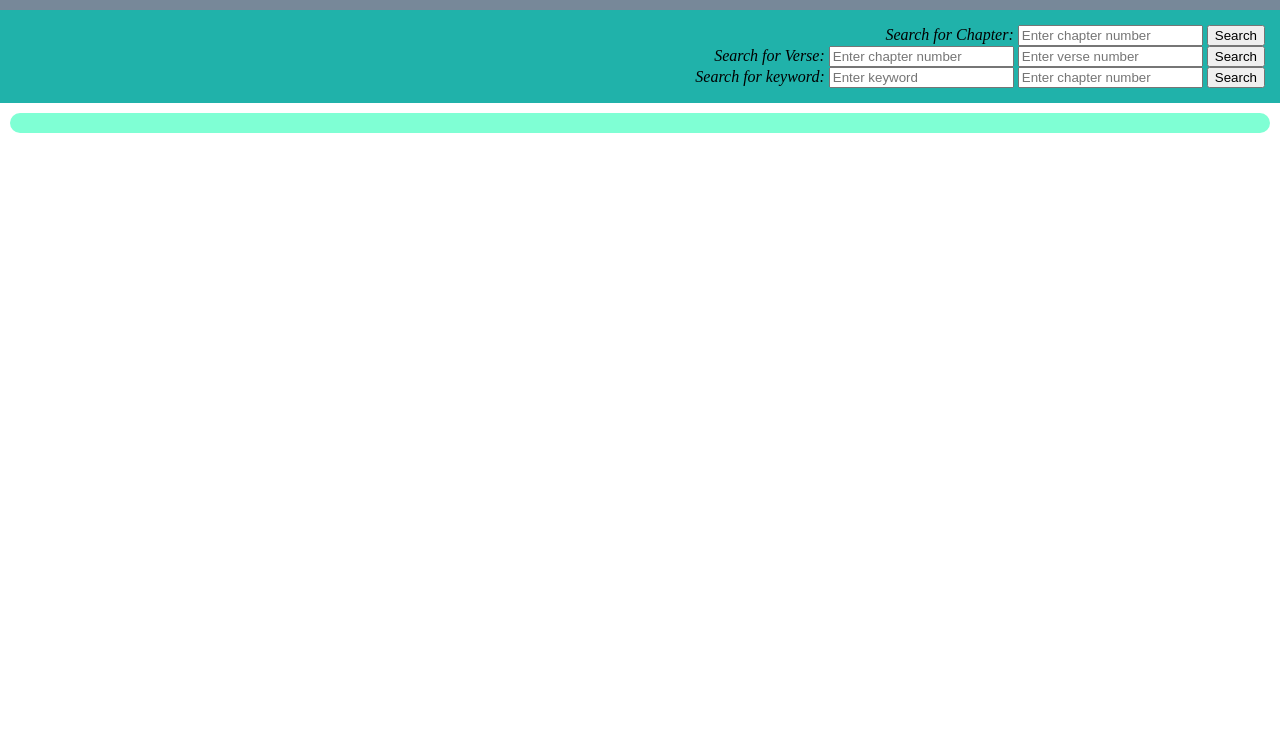
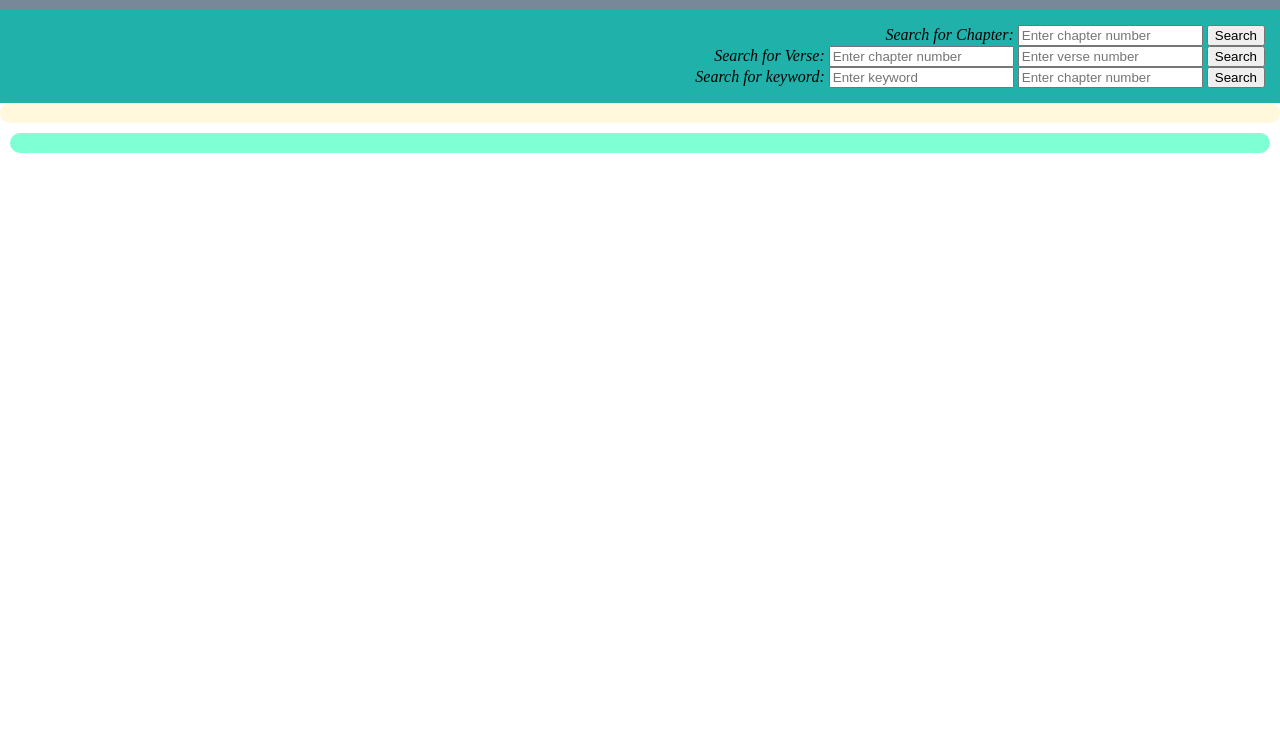
Before and after one commit to abdulsalamabdikarim/phase-1-week-4-project-quran-translation-search, a plain HTML site: page index.html in a window 1280 px wide. Shown: the part 67-800 px from the top of the page. Drawn offline with Linux system fonts and the light colour scheme.

Commit message:
Styling changes made

```diff
--- a/style/style.css
+++ b/style/style.css
@@ -14,11 +14,12 @@ body{
     font-style: oblique;
     text-align: right;
 }
-#search_results_div{
+#result_details_div{
     background-color: cornsilk;
     padding: 10px;
     border-radius: 20px;
     width: auto;
+    text-align: center;
 }
 #verses_div{
     background-color: aquamarine;
```
